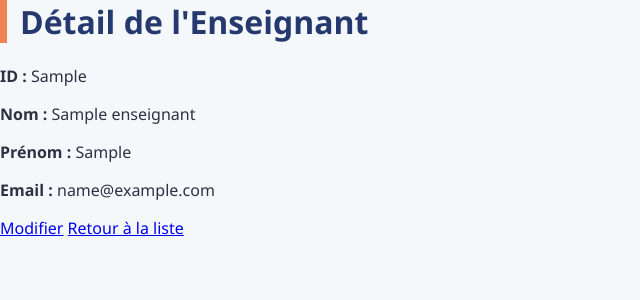
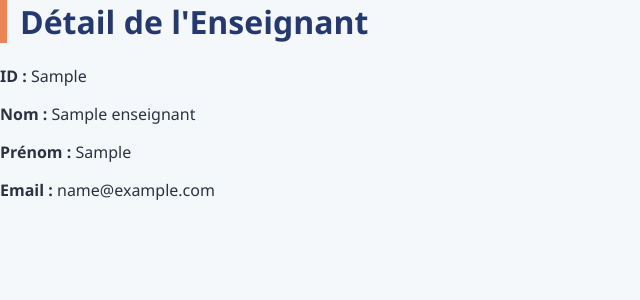
Before and after one commit to Lucas-hrl/SAE2.03, a Django app: template PythonProject5/ecole/templates/ecole/afficher_enseignant.html in a window 1280 px wide. Shown: the top 300 px of the page, without its empty margins (0-640 px from the left). Run offline with Django 5.2, Linux system fonts and the light colour scheme; the template is opened without the code that fills it: most values are stand-ins (such as "Sample title", 1, 10 or a date in 2020).

Commit message:
crud enseignant

```diff
--- a/PythonProject5.1/ecole/templates/ecole/afficher_enseignant.html
+++ b/PythonProject5.1/ecole/templates/ecole/afficher_enseignant.html
@@ -8,6 +8,5 @@
   <p><strong>Nom :</strong> {{ enseignant.nom_ens }}</p>
   <p><strong>Prénom :</strong> {{ enseignant.prenom_ens }}</p>
   <p><strong>Email :</strong> {{ enseignant.mail_ens }}</p>
-  <a href="{% url 'modifier_enseignant' enseignant.id_ens %}">Modifier</a>
-  <a href="{% url 'liste_enseignants' %}">Retour à la liste</a>
+
 {% endblock %}
--- a/PythonProject5.1/ecole/templates/ecole/liste_enseignants.html
+++ b/PythonProject5.1/ecole/templates/ecole/liste_enseignants.html
@@ -7,7 +7,7 @@
 <ul>
 {% for enseignant in liste_en %}
     <li>
-        {{ enseignant.prenom }} {{ enseignant.nom_etu}}
+        {{ enseignant.prenom_ens }} {{ enseignant.nom_ens}}
 
     </li>
     <a href="/ecole/update_enseignant/{{enseignant.id_ens}}/">Update</a>
```
